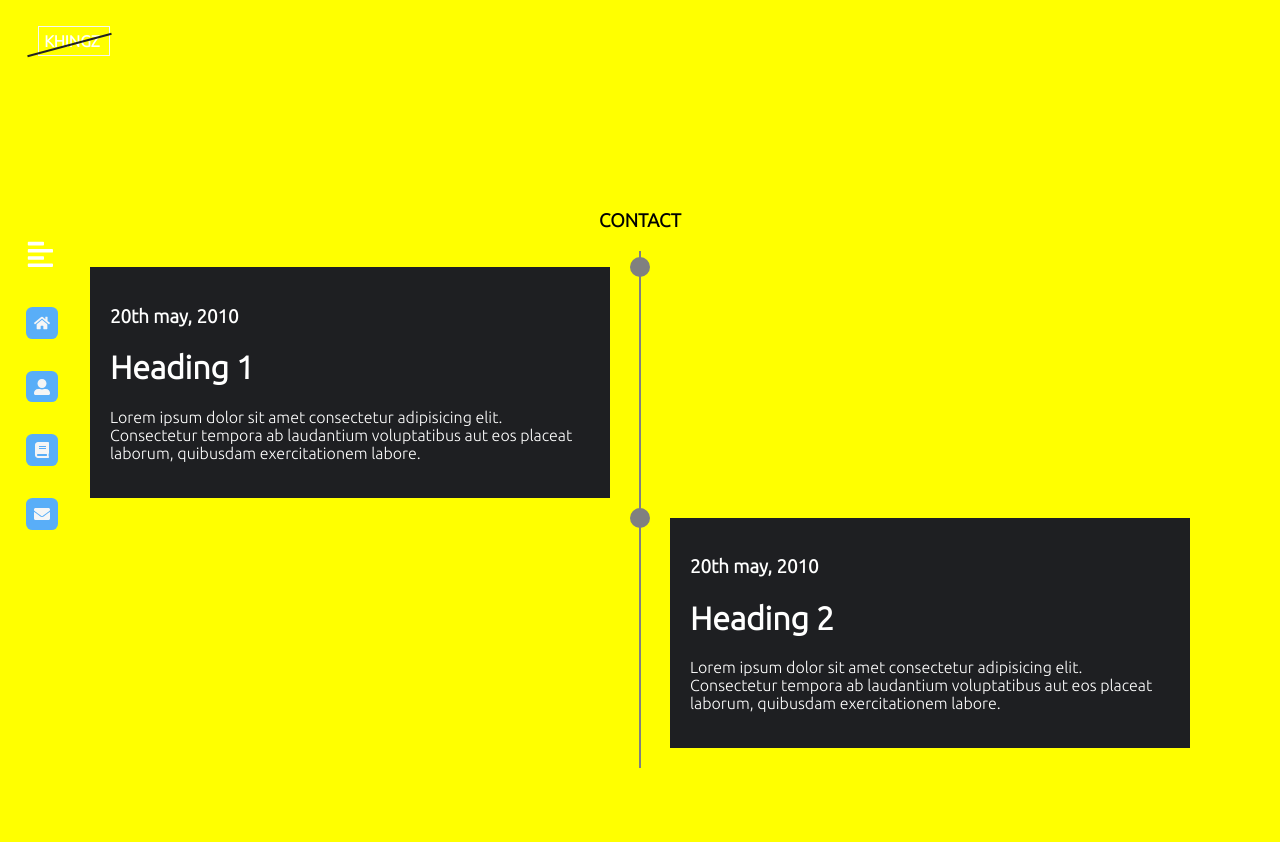
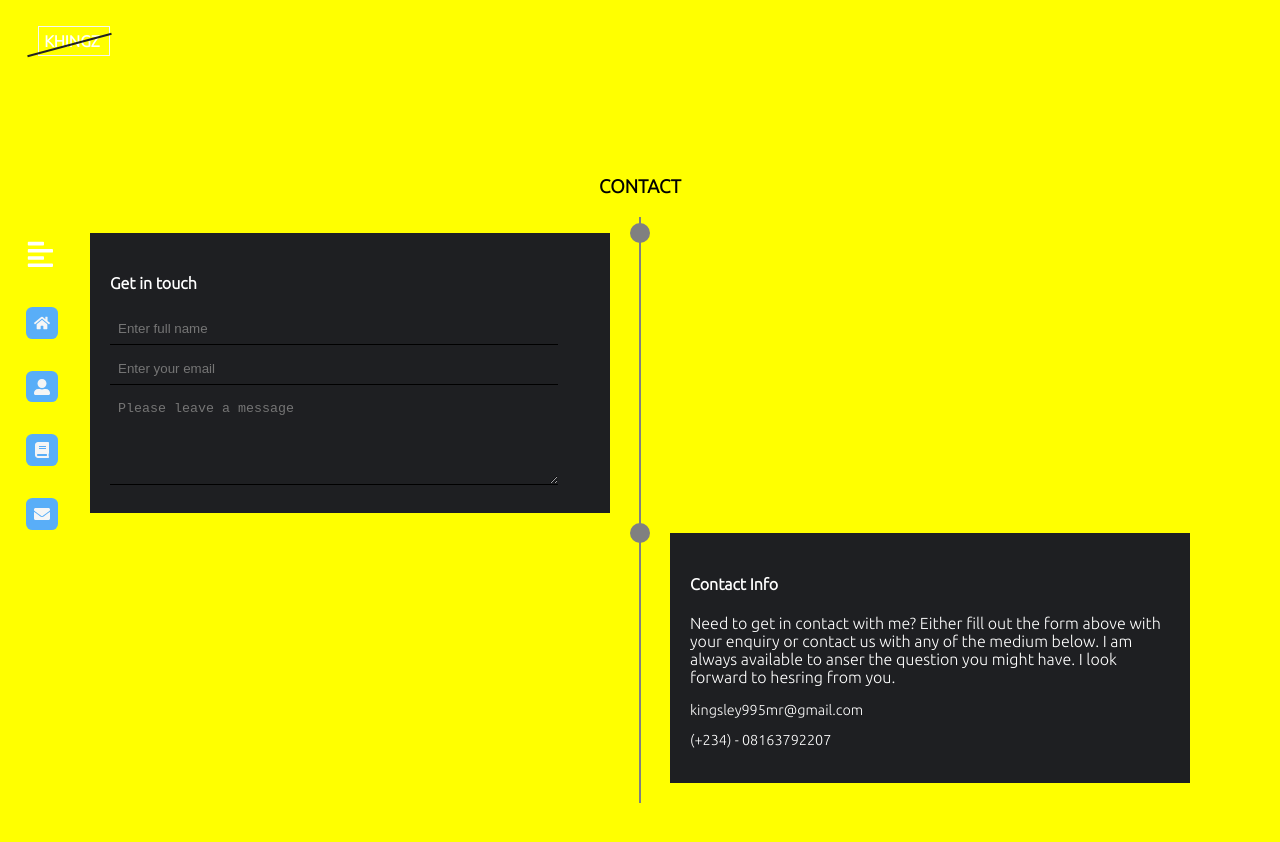
Before and after one commit to Khingz/port-web, a React (Create React App) app: page /contact in a window 1280 px wide. Shown: the top 842 px of the page. Built offline with nearby package versions, Linux system fonts and the light colour scheme; a web font is replaced by a local one.

Commit message:
contact info updated

```diff
--- a/src/Pages/Contact.css
+++ b/src/Pages/Contact.css
@@ -72,6 +72,24 @@ transform: translate(-50%, -50%);
 left: -30px;
 }
 
+input, textarea {
+    display: block;
+    background: transparent;
+    margin-bottom: .5rem;
+    border: none;
+    border-bottom: black 1px solid;
+    padding: 0.5rem;
+    width: 90%;
+}
+
+.timeline-content p {
+    font-weight: 200;
+}
+
+.timeline-content div p{
+    font-size: 0.9rem;
+}
+
 
 @media only screen and (max-width: 768px) {
 
--- a/src/Pages/Contact.jsx
+++ b/src/Pages/Contact.jsx
@@ -9,16 +9,23 @@ const contact = () => {
       <ul>
       <li>
         <div className="timeline-content">
-          <h3 className="date">20th may, 2010</h3>
-          <h1>Heading 1</h1>
-          <p>Lorem ipsum dolor sit amet consectetur adipisicing elit. Consectetur tempora ab laudantium voluptatibus aut eos placeat laborum, quibusdam exercitationem labore.</p>
+          <h4>Get in touch</h4>
+          <form>
+            <input type="text" className='fullname' placeholder='Enter full name' />
+            <input type="email" name="email" className='email' placeholder='Enter your email' />
+            <textarea name="msg" className='message' cols="30" rows="5" placeholder='Please leave a message'></textarea>
+          </form>
         </div>
       </li>
       <li>
         <div className="timeline-content">
-          <h3 className="date">20th may, 2010</h3>
-          <h1>Heading 2</h1>
-          <p>Lorem ipsum dolor sit amet consectetur adipisicing elit. Consectetur tempora ab laudantium voluptatibus aut eos placeat laborum, quibusdam exercitationem labore.</p>
+          <h4>Contact Info</h4>
+          <p>Need to get in contact with me? Either fill out the form above with your enquiry or contact us with any of the medium below. I am always available to anser the question you might have. I look forward to hesring from you. </p>
+          <div className="social-contact">
+            <p>kingsley995mr@gmail.com</p>
+            <p>(+234) - 08163792207</p>
+
+          </div>
         </div>
       </li>
     </ul>
```
